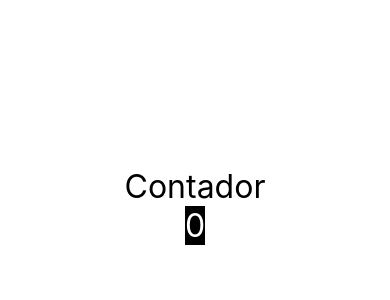
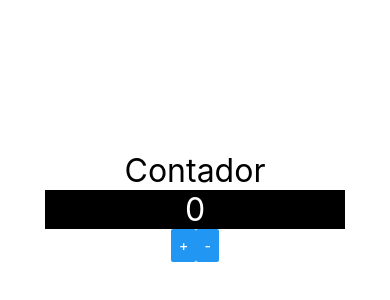
Before and after one commit to Graciliano-Barroso/exercicios-react-native, a React Native app: screen / in a window 390 px wide. Shown: the part 216-516 px from the top of the page. Built offline with nearby package versions, Linux system fonts and the light colour scheme.

Commit message:
feat: Usando comunicação direta e indireta finalizada

```diff
--- a/src/App.js
+++ b/src/App.js
@@ -2,7 +2,7 @@
 import React from "react";
 import { Button, SafeAreaView, StyleSheet } from "react-native";
 
-import ContadorV2 from './components/Contador/ContadorV2'
+import ContadorV2 from './components/contador/ContadorV2';
 // import Pai from "./components/indireta/Pai";
 // import Pai from "./components/direta/Pai";
 // import Contador from "./components/Contador";
--- /dev/null
+++ b/src/components/contador/ContadorBotoes.js
@@ -0,0 +1,17 @@
+import React from 'react'
+import { Button, SafeAreaView, StyleSheet } from 'react-native'
+
+export default props => {
+    return (
+        <SafeAreaView style={style.Botoes}>
+            <Button title='+' onPress={props.inc} />
+            <Button title='-' onPress={props.dec} />
+        </SafeAreaView>
+    )
+}
+
+const style = StyleSheet.create({
+    Botoes: {
+        flexDirection: 'row'
+    }
+});
--- a/src/components/contador/ContadorDisplay.js
+++ b/src/components/contador/ContadorDisplay.js
@@ -15,7 +15,8 @@ export default props => {
 const style = StyleSheet.create({
     Display: {
         backgroundColor: '#000',
-        padding: 20
+        padding: 20,
+        width: 300
     },
     DisplayText: {
         color: '#fff'
--- a/src/components/contador/ContadorV2.js
+++ b/src/components/contador/ContadorV2.js
@@ -1,17 +1,23 @@
-import React, { useState } from 'react'
-import { SafeAreaView, Text } from 'react-native'
-import Estilo from '../estilo'
+import React, { useState } from 'react';
+import { Text } from 'react-native';
+import Estilo from '../estilo';
 
-import ContadorDisplay from './ContadorDisplay'
+import ContadorDisplay from './ContadorDisplay';
+import ContadorBotoes from './ContadorBotoes';
 
 export default props => {
     const [num, setNum] = useState(0);
+
+    const inc = () => setNum(num + 1);
+    const dec = () => setNum(num - 1);
+
     return (
         <>
             <Text style={Estilo.txtG}>
                 Contador
             </Text>
             <ContadorDisplay num={num} />
+            <ContadorBotoes inc={inc} dec={dec} />
         </>
     )
 }
```
Also changed, not shown: 2 other files (tests, documents, lock files or other folders).
